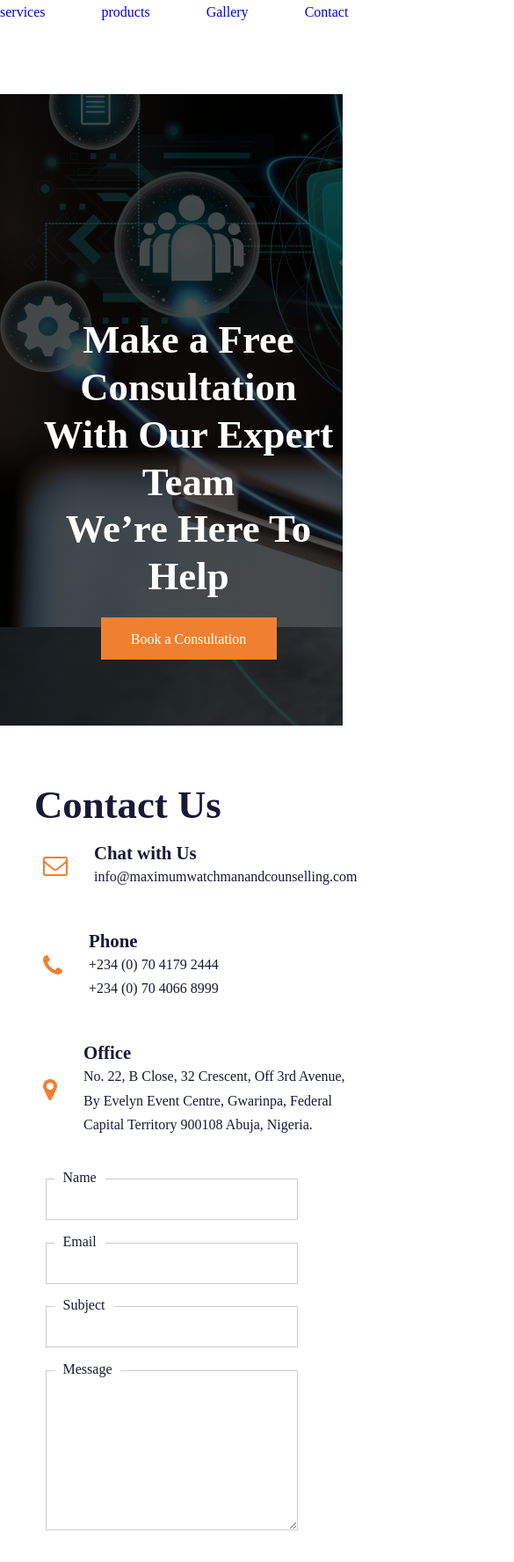
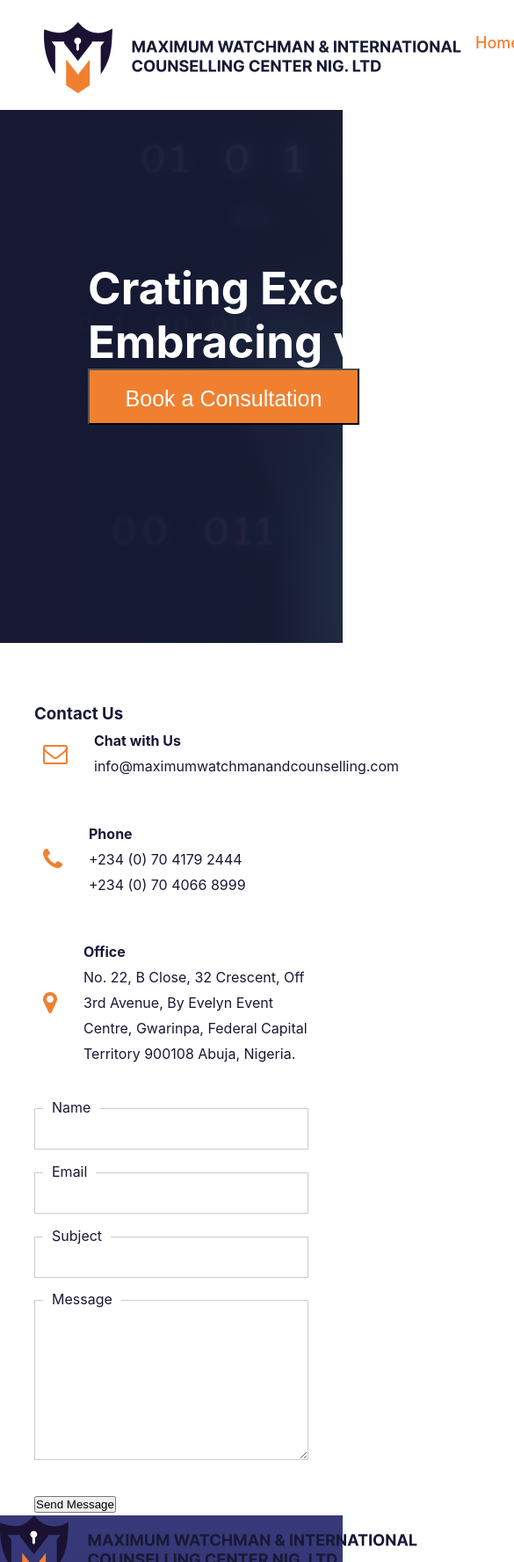
Before and after one commit to sirAbraham/maximum-watchman, a website: page contact.html in a window 390 px wide. Shown: the top 1776 px of the page at 88% size, 585 px wide, since content can reach past the window. Drawn offline with Linux system fonts and the light colour scheme; files whose address does not match are found by name.

Commit message:
harmonize navigation

```diff
--- a/CSS/main.css
+++ b/CSS/main.css
@@ -13,8 +13,6 @@
     --color-primary: #f08030;
     --color-secondary: #181935;
     --color-white: #fff;
-    --color-black: ;
-
 
     --container-width-lg: 84%;
     --container-width-md: 90;
@@ -23,140 +21,6 @@
 }
 
 
-/* ****** General Style *******************/
-body {
-    /* font-family: ; */
-    line-height: 1.7;
-    color: var(--color-white);
-}
-.container{
-    width: var(--container-width-lg);
-    margin: 0 auto;
-}
-/* section{
-    padding: 6rem 0;
-} */
-section h2 {
-    text-align: center;
-    margin-bottom: 4rem;
-}
-h1,h2, h3,h4,h5{
-    line-height: 1.2;
-}
-h1 {
-    font-size: 2.8rem;
-}
-h2 {
-    font-size: 2rem;
-}
-h3 {
-    font-size: 1.6rem;
-}
-h4 {
-    font-size: 1.3rem;
-}
-
-/* img {
-    width: 100%;
-    display: block;
-    object-fit: cover;
-} */
-.btn {
-    display: inline-block;
-    background: var(--color-primary);
-    color: var(--color-white);
-    border: 1px solid transparent;
-    font-weight: 500;
-}
- .btn:hover {
-    background: transparent;
-    color: var(--color-primary);
-    border-color: var(--color-primary);
- }
-
- /* ************************************ header section *************************** */
- header {
-    position: relative;
-    top: 5rem;
-    overflow: hidden;
-    height: 85vh;
-    margin-bottom: 5rem;
-    color: var(--color-white);
-    background-image: url("images/retinalbiometricstechnologywithmnseyedigitalremix1.png");
-    background-position: center;
-    background-repeat: no-repeat;
-    background-size: cover;
-    background-color: #181935;
- }
-
- /*   header slider styling */
- .header__container {
-    display: grid;
-    grid-template-columns: 1fr 1fr;
-    align-items: center;
-    gap: 5rem;
-    height: 100%;
-    display: flex;
-
- }
- .header__left{
-    margin: 160px auto 0;
- }
- .header__left h1 {
-    margin: 2rem 0 2.4rem;
- }
- .btn-primary {
-    width: 12.5rem;
-    padding: 0.6rem 0;
-    text-align: center;
-    margin: 1.2rem 0.8rem;
- }
-
- /* ------ Alternative CSS Styling ---------*/
-header  .banner {
-    width: 100%;
-    height: 100vh;
-    position: relative;
-    overflow: hidden;
- }
- header .banner .slider {
-    width: 100%;
-    height: 100vh;
-    position: absolute;
-    top: 0;
-
- }
- header .banner .slider #slideImg{
-    width: 100%;
-    height: 100%;
-    animation: zoom 3s linear infinite;
- }
- header .banner .overlay {
-    width: 100%;
-    height: 100vh;
-    background: linear-gradient(rgba(0,0,0,0.7), rgba(0,0,0,0.7));
-    position: absolute;
-    top: 0;
- }
- .content {
-    width: 60%;
-    margin: 10rem 4rem 0;
-    color: var(--color-white);
-    text-align: left;
-    float: left;
- }
-
- .row{
-   margin-top: 5%;
-   display: flex;
-   justify-content: space-between;
- }
-
-@media(max-width: 700px){
-   .row{
-      flex-direction: column;
-   }
-}
 
 /********* new services **************************/
 .services {
--- a/CSS/styles.css
+++ b/CSS/styles.css
@@ -1,12 +1,24 @@
-/*$color-primary:  #F08030;*/
-
-/*==basic reset==*/
 * {
     margin: 0;
     padding: 0;
     box-sizing: border-box;
 }
     /*==universal reset==*/
+
+** css variables **/
+:root{
+    --color-primary: #f08030;
+    --color-secondary: #181935;
+    --color-white: #fff;
+    --color-black: ;
+
+
+    --container-width-lg: 84%;
+    --container-width-md: 90;
+    --container-width-sm: 94%;
+    --transistion: all 400ms ease;
+}
+
 body {
     font-family: 'Inter', sans-serif;
     font-size: 16px;
--- a/contact.html
+++ b/contact.html
@@ -10,38 +10,42 @@
 
     <!---custom style -->
     <link rel="stylesheet" href="css/main.css">
+    <link rel="stylesheet" href="CSS/styles.css">
 
 </head>
 <body>
     <!--------------------------------- navbar---------------------------------->
-    <nav>
-        <ul style="display: flex; gap: 4rem;">
-            <li><a href="services.html">services</a></li>
-            <li><a href="product.html">products</a></li>
-            <li><a href="gallery.html">Gallery</a></li>
-            <li><a href="contact.html">Contact</a></li>
-        </ul>
-    </nav>
+    <header>
+        <nav class="nav" id="nav">
+            <div class="nav__logo">
+                <img src="./images/logo (1).png" alt="">
+            </div>
+                <div class="nav__content">
+                    <!--nav links-->
+                    <ul class="nav__content-list">
+                        <li><a href="index.html">Home</a></li>
+                        <li><a href="about.html">About Us</a></li>
+                        <li><a href="services.html">Services</a></li>
+                        <li><a href="product.html">Products</a></li>
+                        <li><a href="gallery.html">Gallery</a></li>
+                        <li><a href="contact.html">Contact Us</a></li>
+                    </ul>
+                </div>
 
+        </nav>
 
+            <div class="header__background" >
+                <div class="header__background-content">
+                    <h1 class="header__background-heading">Crating Excellence, <br>
+                        <span>Embracing vision: Our Story</span></h1>
 
-   <!---------------------------------header section----------------------->
-    <header class="contact__header">
-        <div class="container banner">
-            <div class="slider">
-                <img src="images/retinalbiometricstechnologywithmanseyedigitalremixcontact.png">
+                   <div >
+                     <button class="header__background-btn">Book a Consultation</button>
+                    </div>
+             </div>
             </div>
-            <div class="overlay">
-                <div class="cont">
-                    <h1>Make a Free Consultation<br>
-                        With Our Expert Team<br>
-                        We’re Here To Help</h1>
-                    <a href="" class="btn btn-primary">Book a Consultation</a>
-                </div>
-            </div>
-        </div>
-    </header>
-
+        </header>
+        <section>
 
 
     <!--------------------------------------contact us section -->
```
Also changed, not shown: about.html (+6 -6 lines), gallery.html (+24 -16 lines), product.html (+21 -16 lines), services.html (+28 -24 lines).
